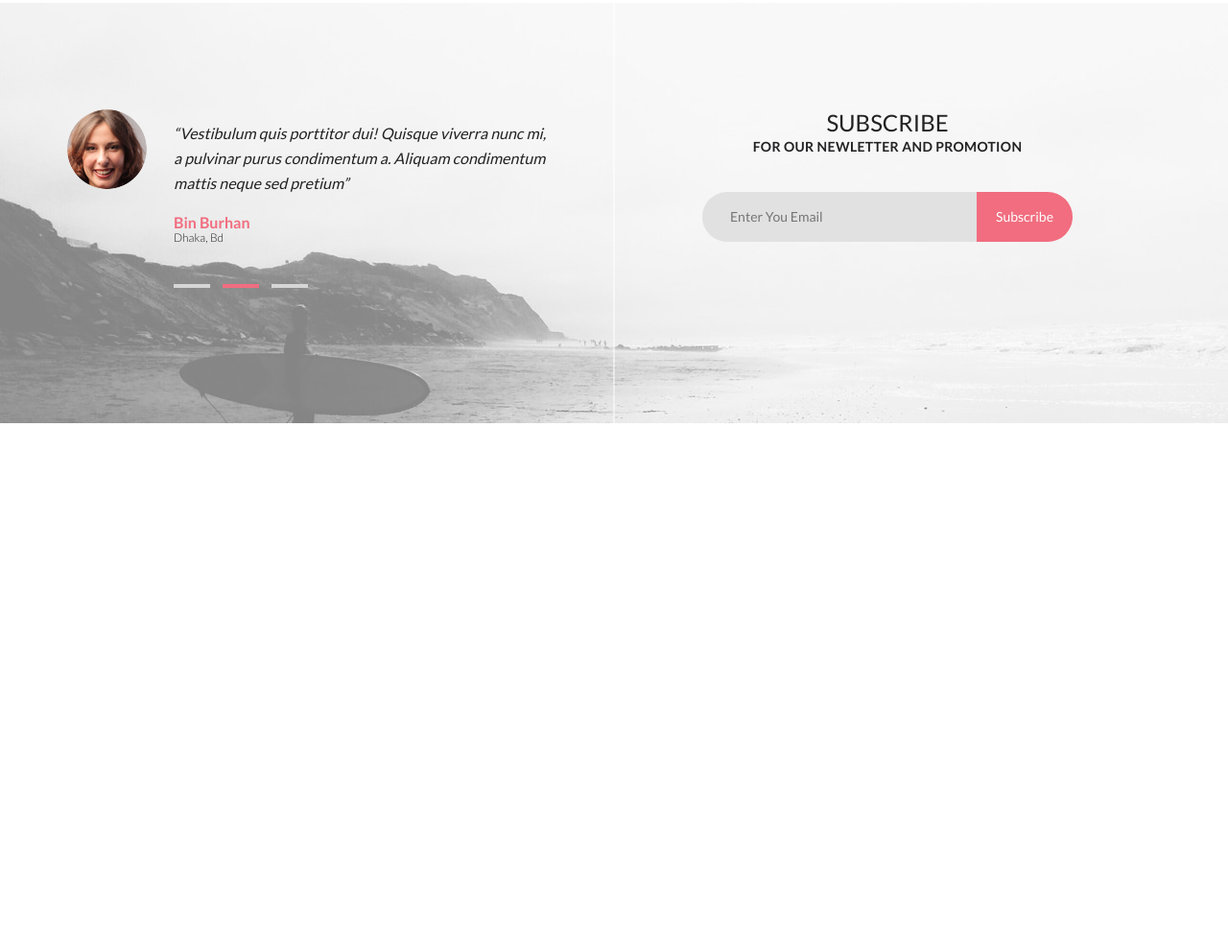
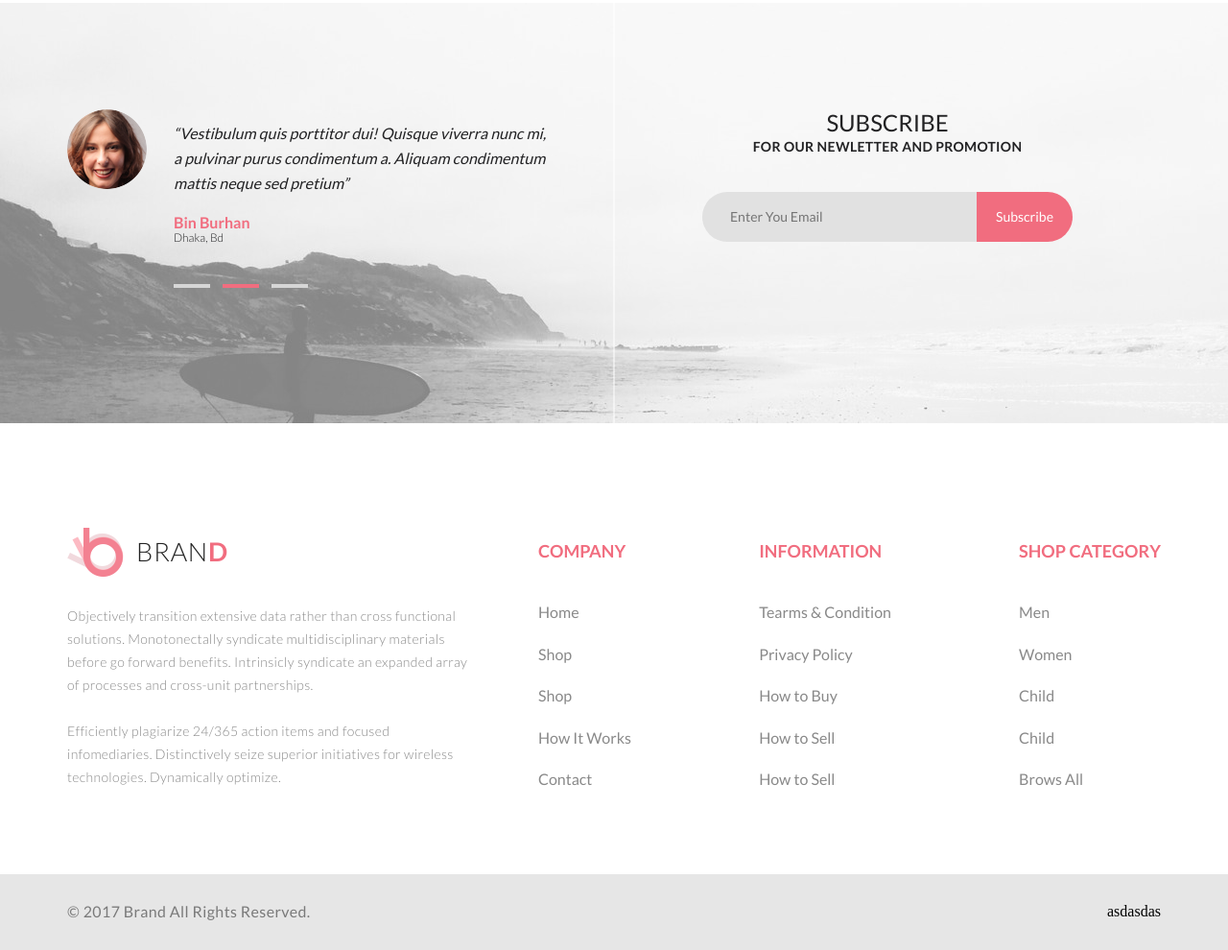
Before and after one commit to Lusterus/lessGB, a plain HTML site: page index.html in a window 1280 px wide. Shown: the part 3581-4571 px from the top of the page at 96% size. Before the commit the page ends 4022 px from the top, so only its background shows below. Drawn offline with Linux system fonts and the light colour scheme.

Commit message:
Доделал футер кроме соцсетей

```diff
--- a/index.html
+++ b/index.html
@@ -266,6 +266,77 @@
     </div>
     <div class="centerblock"></div>
 </section>
+<footer class="hfooter">
+    <div class="container">
+        <div class="footer_items_all">
+            <div class="footer_item_1">
+                <div class="main_seach main_seach_footer">
+                    <img src="image/header_image_logo.png" alt="logo" class="logo_header">
+                    <div class="text_logo_brand footer_logo">
+                        <p class="logo_text_bran"></p>BRAN</p>
+                        <p class="logo_text_d">D</p>
+                    </div>
+                </div>
+                <div class="footer_desc">
+                    Objectively transition extensive data rather than cross functional solutions. Monotonectally
+                    syndicate multidisciplinary materials before go forward benefits. Intrinsicly syndicate an expanded
+                    array of processes and cross-unit partnerships.<br><br>
+
+                    Efficiently plagiarize 24/365 action items and focused infomediaries.
+                    Distinctively seize superior initiatives for wireless technologies. Dynamically optimize.
+                </div>
+            </div>
+            <div class="footer_item_2">
+                <div class="f_item2">
+                    <div class="f_h">
+                        COMPANY
+                    </div>
+                    <div class="f_menu">
+                        <a href="#" class="f_menu_link">Home</a>
+                        <a href="#" class="f_menu_link">Shop</a>
+                        <a href="#" class="f_menu_link">Shop</a>
+                        <a href="#" class="f_menu_link">How It Works</a>
+                        <a href="#" class="f_menu_link">Contact</a>
+                    </div>
+                </div>
+                <div class="f_item2">
+                    <div class="f_h">
+                        INFORMATION
+                    </div>
+                    <div class="f_menu">
+                        <a href="#" class="f_menu_link">Tearms & Condition</a>
+                        <a href="#" class="f_menu_link">Privacy Policy</a>
+                        <a href="#" class="f_menu_link">How to Buy</a>
+                        <a href="#" class="f_menu_link">How to Sell</a>
+                        <a href="#" class="f_menu_link">How to Sell</a>
+                    </div>
+                </div>
+                <div class="f_item2">
+                    <div class="f_h">
+                        SHOP CATEGORY
+                    </div>
+                    <div class="f_menu">
+                        <a href="#" class="f_menu_link">Men</a>
+                        <a href="#" class="f_menu_link">Women</a>
+                        <a href="#" class="f_menu_link">Child</a>
+                        <a href="#" class="f_menu_link">Child</a>
+                        <a href="#" class="f_menu_link">Brows All</a>
+                    </div>
+                </div>
+            </div>
+        </div>
+    </div>
+    <div class="s_footer">
+        <div class="container s_footer_item">
+            <div class="copy_brand">
+                © 2017 Brand All Rights Reserved.
+            </div>
+            <div class="cocial">
+                asdasdas
+            </div>
+        </div>
+    </div>
+</footer>
 
 <body>
 
--- a/style.css
+++ b/style.css
@@ -371,6 +371,7 @@
     height: 438px;
     background-size: cover;
     position: relative;
+    margin-bottom: 109px;
 }
 
 .say_girl_items {
@@ -496,3 +497,85 @@
     width: 1px;
     height: 100%;
 }
+
+.footer_item_1 {
+    margin-right: 64px;
+}
+
+a {
+    text-decoration: none;
+}
+
+.footer_items_all {
+    margin-bottom: 89px;
+    display: flex;
+}
+
+.main_seach_footer {
+    margin-top: 0;
+    margin-bottom: 29px;
+}
+
+.footer_item_2 {
+    display: flex;
+    width: 100%;
+    justify-content: space-between;
+    margin-top: 14px;
+}
+
+.f_item2 {
+    display: flex;
+    flex-direction: column;
+}
+
+.f_menu {
+    display: flex;
+    flex-direction: column;
+    justify-content: space-between;
+    height: 100%;
+    padding-top: 45px;
+}
+
+.f_menu a {
+    font-family: Lato;
+    font-size: 16px;
+    color: #898989;
+}
+
+.footer_desc {
+    width: 427px;
+    font-family: Lato;
+    font-size: 14px;
+    line-height: 24px;
+    font-weight: 300;
+    letter-spacing: 0.025em;
+    color: #898989;
+}
+
+.f_h {
+    font-family: Lato;
+    font-size: 18px;
+    font-weight: bold;
+    text-align: right;
+    color: #f16d7f;
+    text-align: left;
+}
+
+.s_footer {
+    height: 79px;
+    background-color: #e6e6e6;
+}
+
+.s_footer_item {
+    height: 100%;
+    display: flex;
+    justify-content: space-between;
+    align-items: center;
+}
+
+.copy_brand {
+    font-family: Lato;
+    font-size: 16px;
+    letter-spacing: 0.4px;
+    color: #7a7a7a;
+}
```
